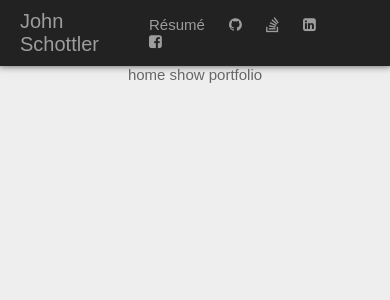
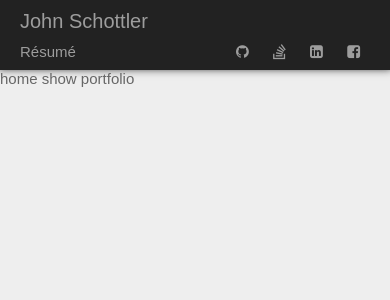
Before and after one commit to JohnnyFun/johnschottlercom, a Svelte app: page / in a window 390 px wide. Shown: the top 300 px of the page. Built offline with nearby package versions, Linux system fonts and the light colour scheme.

Commit message:
responsive nav

```diff
--- a/src/App.svelte
+++ b/src/App.svelte
@@ -42,7 +42,6 @@
   }
 
   main {
-    text-align: center;
     overflow-y:auto;
     overflow-x:auto;
   }
@@ -51,7 +50,7 @@
 <script>
 	import Routes from 'components/Routes'
 	import Navigation from 'components/Navigation'
-  import { Router, links } from "svelte-routing"
+  import { Router, links } from 'svelte-routing'
 </script>
 
 <div use:links>
--- a/src/components/Navigation.svelte
+++ b/src/components/Navigation.svelte
@@ -1,7 +1,8 @@
 <nav>
-  <a class="home" href="/">John Schottler</a>
-  <div class="nav-items">
+  <a class="home" href="/">John&nbsp;Schottler</a>
+  <div class="menu-items">
     <a href="/resume">Résumé</a>
+    <div>
       <a href="https://github.com/JohnnyFun" target="_blank">
         <Icon type="github" />
       </a>
@@ -15,6 +16,7 @@
         <Icon type="facebook-square" />
       </a>
     </div>
+  </div>
 </nav>
 
 <script>
@@ -23,15 +25,24 @@
 
 <style>
   nav {
-    width: 100vw;
     display: flex;
     align-items: center;
     justify-content: space-between;
+    width: 100vw;
     padding: 1rem;
     padding-left: 2rem;
-    padding-right: 5rem;
     background-color: #222;
     box-shadow: 0 -0.4rem 0.9rem 0.2rem rgba(0,0,0)
+  }
+
+  .home {
+    font-size: 2rem;
+  }
+
+  .menu-items {
+    display: flex;
+    align-items: center;
+    justify-content: space-between;
   }
 
   a {
@@ -45,7 +56,13 @@
     color: #eee;
   }
 
-  .home {
-    font-size: 2rem;
+  @media only screen and (max-width: 450px) {
+    nav {
+      display: block;
+    }
+
+    .menu-items {
+      margin-top: 1rem;
+    }
   }
 </style>
```
Also changed, not shown: un-used/stores/deviceInfo.js (added, +13 -0 lines). Lines whose indentation alone changed are shown as unchanged.
